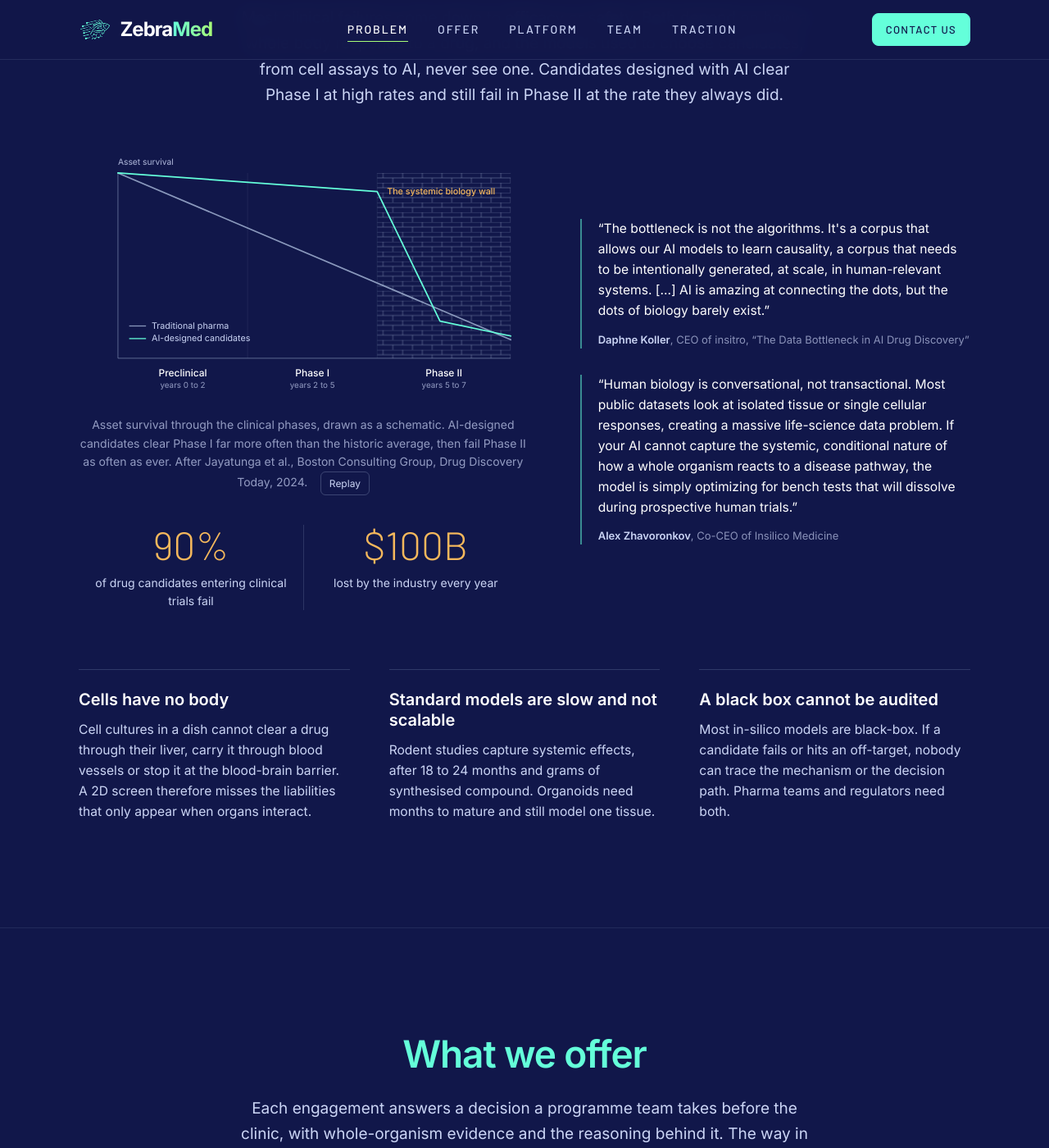
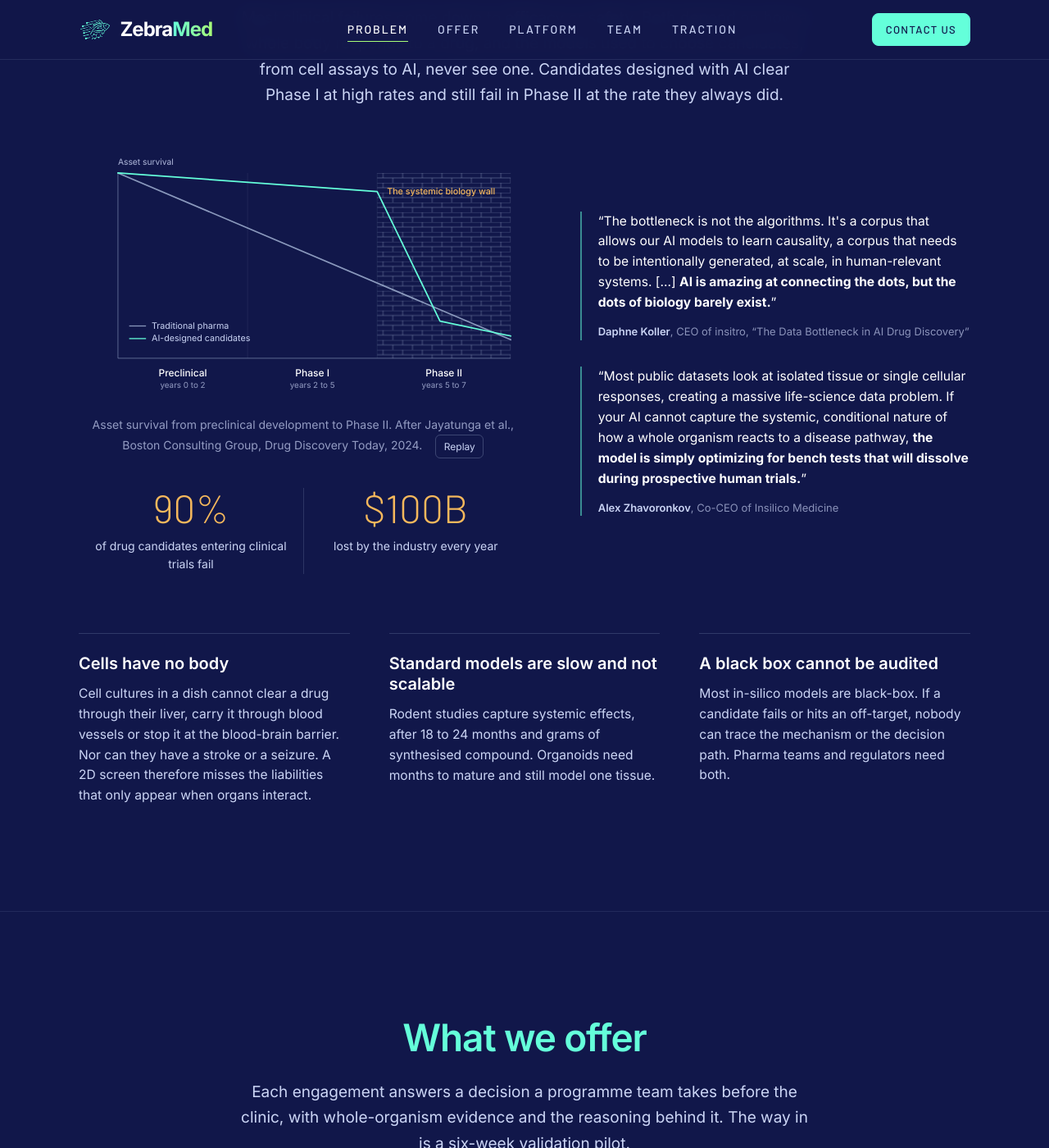
Before and after one commit to zebramed/zebramed.bio, a Jekyll site: the page built from index.html, in a window 1280 px wide and 1400 px high, scrolled down 1210 px. Shown: the whole window at 82% size. Built offline with Jekyll 4.4.1, drawn with Linux system fonts in a browser that asks for light colours; some of the changed text lies outside the part shown.

Commit message:
Content: scientific board without honorifics; quotes trimmed with the key line in bold; founder bios revised; Institut Imagine off the research card; shorter wall caption; cells cannot have a stroke or a seizure

```diff
--- a/_data/board.yml
+++ b/_data/board.yml
@@ -34,7 +34,6 @@
     members:
       - name: Stephen J. Haggarty
         photo: stephen-haggarty.png
-        title: Prof.
         role: Scientific board
         line: >-
           Associate professor of neurology at Harvard Medical School and MGH,
@@ -43,7 +42,6 @@
         linkedin: "https://www.linkedin.com/in/stephen-j-haggarty-0942a59/"
       - name: Vincenzo Di Donato
         photo: vincenzo-di-donato.png
-        title: Dr
         role: Scientific board
         line: >-
           Co-founder and executive director at Gene4All, former scientific
@@ -52,7 +50,6 @@
         linkedin: "https://www.linkedin.com/in/vincenzo-di-donato-10028935/"
       - name: Arthur Llau
         photo: arthur-llau.png
-        title: Dr
         role: Scientific board
         line: >-
           Chief scientist at Flowlity and professor of data science at Sorbonne
--- a/_data/quotes.yml
+++ b/_data/quotes.yml
@@ -2,15 +2,14 @@
 - text: >-
     The bottleneck is not the algorithms. It's a corpus that allows our AI models to learn
     causality, a corpus that needs to be intentionally generated, at scale, in human-relevant
-    systems. [...] AI is amazing at connecting the dots, but the dots of biology barely exist.
+    systems. [...] <b>AI is amazing at connecting the dots, but the dots of biology barely exist.</b>
   name: Daphne Koller
   role: CEO of insitro
   source: "“The Data Bottleneck in AI Drug Discovery”"
 - text: >-
-    Human biology is conversational, not transactional. Most public datasets look at isolated
-    tissue or single cellular responses, creating a massive life-science data problem. If your AI
-    cannot capture the systemic, conditional nature of how a whole organism reacts to a disease
-    pathway, the model is simply optimizing for bench tests that will dissolve during prospective
-    human trials.
+    Most public datasets look at isolated tissue or single cellular responses, creating a massive
+    life-science data problem. If your AI cannot capture the systemic, conditional nature of how a
+    whole organism reacts to a disease pathway, <b>the model is simply optimizing for bench tests that
+    will dissolve during prospective human trials.</b>
   name: Alex Zhavoronkov
   role: Co-CEO of Insilico Medicine
--- a/_data/wall_chart.yml
+++ b/_data/wall_chart.yml
@@ -34,9 +34,7 @@
     style: live
     points: "0,100 0.66,90 0.82,20 1,12"
 caption: >-
-  Asset survival through the clinical phases, drawn as a schematic. AI-designed
-  candidates clear Phase I far more often than the historic average, then fail
-  Phase II as often as ever.
+  Asset survival from preclinical development to Phase II.
 source: >-
   After Jayatunga et al., Boston Consulting Group,
   <a href="https://doi.org/10.1016/j.drudis.2024.104009">Drug Discovery Today, 2024</a>.
--- a/_includes/problem.html
+++ b/_includes/problem.html
@@ -37,8 +37,8 @@
             <h3 class="h4">Cells have no body</h3>
             <p>
                 Cell cultures in a dish cannot clear a drug through their liver, carry it through blood
-                vessels or stop it at the blood-brain barrier. A 2D screen therefore misses the
-                liabilities that only appear when organs interact.
+                vessels or stop it at the blood-brain barrier. Nor can they have a stroke or a seizure.
+                A 2D screen therefore misses the liabilities that only appear when organs interact.
             </p>
         </div>
         <div class="cause">
```
Also changed, not shown: _data/team.yml (+7 -5 lines), _data/traction.yml (+4 -5 lines).
